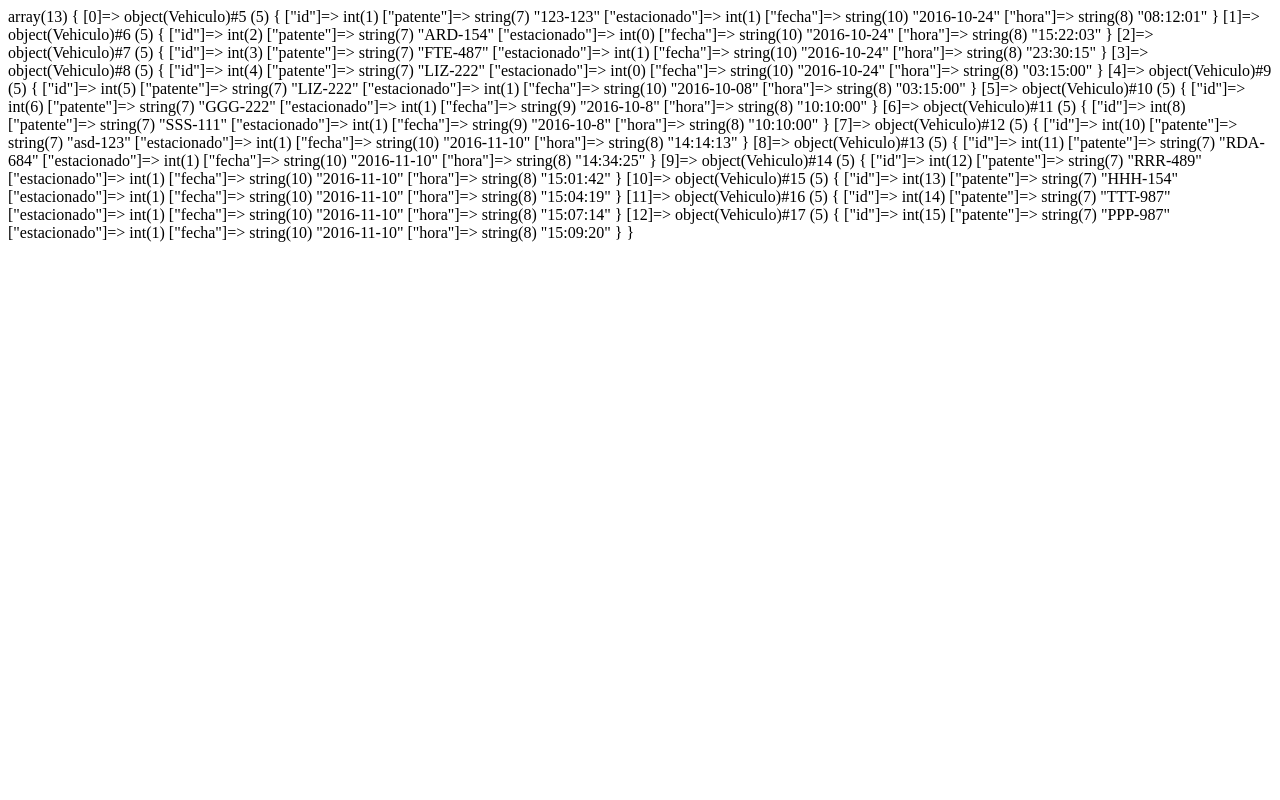
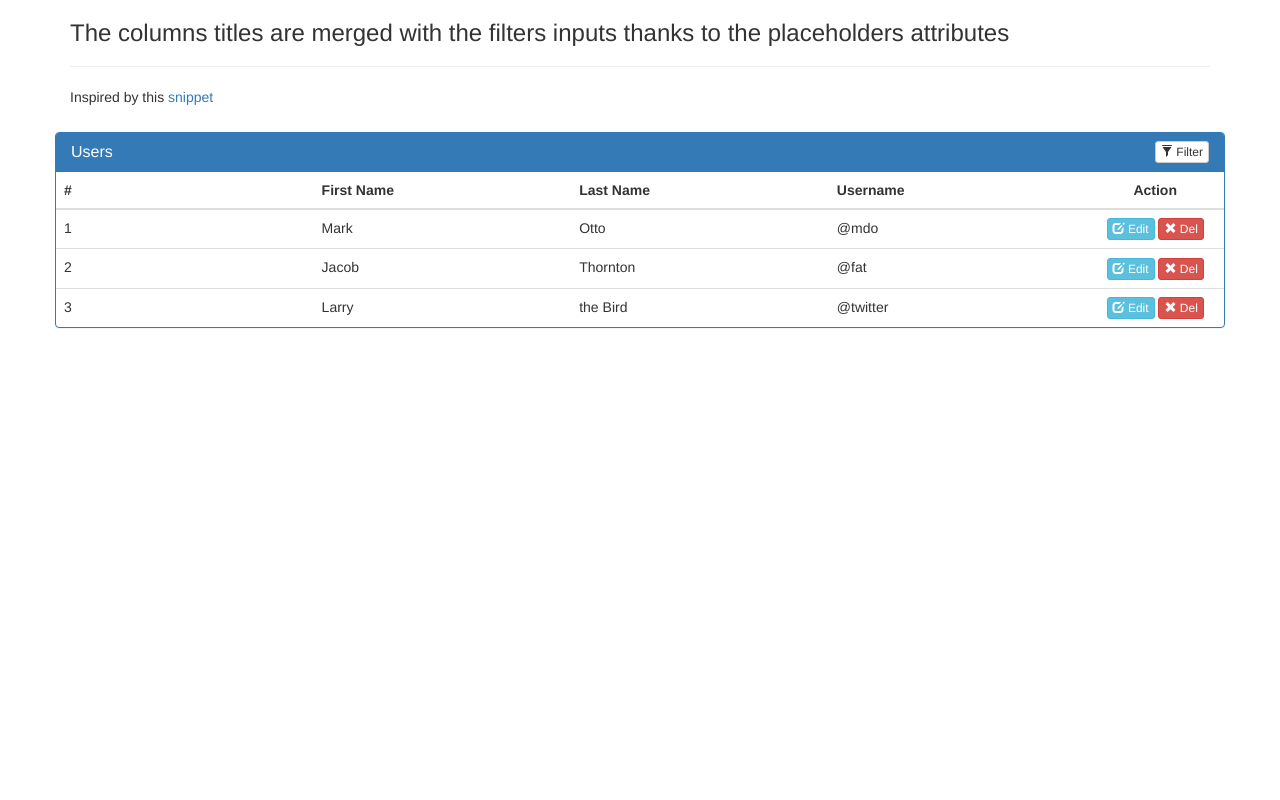
Before and after one commit to rdalvarez/TP-Estacionamiento, a PHP site: page /prueba.php in a window 1280 px wide. Run offline with PHP 8.4, Linux system fonts and the light colour scheme; data comes from the database, SQL or seed files in the repository; some libraries are stand-ins or nearby versions.

Commit message:
prueba template de tabla

```diff
--- a/js/funciones.js
+++ b/js/funciones.js
@@ -79,7 +79,8 @@ function FrmEstacionamiento(){
     })
     .then(
         function bien(retorno){
-            $("#ingreso").html(retorno);
+            console.log(retorno);
+            $("#cuerpo").html(retorno);
         }
         ,function error(jqXHR, textStatus, errorThrown){
 
--- a/nexo.php
+++ b/nexo.php
@@ -1,7 +1,7 @@
 <?php
 switch ($_POST['queHago']) {
 	case 'FrmNuevoVehiculo':
-		include("partes/FrmNuevoVehiculo.php");
+		include_once("partes/FrmNuevoVehiculo.php");
 		break;
 
 	case 'NuevoVehiculo':
@@ -30,8 +30,8 @@ switch ($_POST['queHago']) {
 
 		break;
 
-	case 'VerGrillaVehiculos':
-
+	case 'VerGrilla':
+		include_once 'partes/FrmEstacionamiento.php';
 
 		break;
 	default:
--- /dev/null
+++ b/prueba.css
@@ -0,0 +1,24 @@
+
+.filterable {
+    margin-top: 15px;
+}
+.filterable .panel-heading .pull-right {
+    margin-top: -20px;
+}
+.filterable .filters input[disabled] {
+    background-color: transparent;
+    border: none;
+    cursor: auto;
+    box-shadow: none;
+    padding: 0;
+    height: auto;
+}
+.filterable .filters input[disabled]::-webkit-input-placeholder {
+    color: #333;
+}
+.filterable .filters input[disabled]::-moz-placeholder {
+    color: #333;
+}
+.filterable .filters input[disabled]:-ms-input-placeholder {
+    color: #333;
+}
--- /dev/null
+++ b/prueba.js
@@ -0,0 +1,72 @@
+// Responsive Tables
+var tables = document.getElementsByTagName('table');
+for (i=0;i<tables.length;i++){
+  var headers = tables[i].getElementsByTagName('th'),
+      rows = tables[i].getElementsByTagName('tr'),
+      header = [];
+  if (tables[i].getAttribute('data-table') == undefined) {
+    tables[i].setAttribute('data-table',i)
+  }
+  if (tables[i].getAttribute('data-table-theme') == undefined) {
+    tables[i].setAttribute('data-table-theme','default')
+  }
+  for (h=0;h<headers.length;h++){
+    header.push(headers[h].innerHTML);
+  }
+  for (r=0;r<rows.length;r++){
+    var cells = rows[r].getElementsByTagName('td');
+    for (c=0;c<cells.length;c++){
+      if (cells[c].getAttribute('data-header') == undefined && header[c] !== undefined) {
+        cells[c].setAttribute('data-header',header[c]);
+      }
+    }
+  }
+}
+
+// Table Button Demo Functionality
+scanButtons();
+function scanButtons() {
+  var buttons = document.querySelectorAll('[data-delete]');
+  for (i=0;i<buttons.length;i++){
+    buttons[i].addEventListener('click',remove);
+  }
+}
+function view(id){
+  var link = document.createElement('a'),
+      timestamp = Date.now();
+  link.id = timestamp;
+  link.href = 'http://example.com/' + id; // Link to view newsletter
+  link.setAttribute('target','_blank');
+  link.style.cssText = 'position:absolute;right:-10%;bottom:-10%;';
+  document.body.appendChild(link);
+  document.getElementById(timestamp).dispatchEvent(new MouseEvent('click'));
+  document.getElementById(timestamp).parentElement.removeChild(document.getElementById(timestamp));
+}
+function edit(id){
+  var link = document.createElement('a'),
+      timestamp = Date.now();
+  link.id = timestamp;
+  link.href = 'http://example.com/' + id + '?edit'; // Link to edit newsletter
+  link.setAttribute('target','_blank');
+  link.style.cssText = 'position:absolute;right:-10%;bottom:-10%;';
+  document.body.appendChild(link);
+  document.getElementById(timestamp).dispatchEvent(new MouseEvent('click'));
+  document.getElementById(timestamp).parentElement.removeChild(document.getElementById(timestamp));
+}
+function duplicate(id){
+  var clone = document.getElementById(id).cloneNode(true),
+      timestamp = Date.now();
+  clone.id+='_'+timestamp;
+  document.getElementById(id).parentNode.appendChild(clone);
+  // Also clone the newsletter on the backend somewhere around here
+  clone.querySelectorAll('[data-delete]')[0].addEventListener('click',remove);
+  var orig = clone.style.background;
+  clone.style.background = 'lightyellow';
+  clone.style.transition = 'background 2s ease-in-out';
+  setTimeout(function(){clone.style.background=orig},1000)
+  setTimeout(function(){clone.style.transition=''},4000)
+}
+function remove(){
+  // Remove the newsletter from the backend somewhere around here
+  this.parentNode.parentNode.parentNode.removeChild(this.parentNode.parentNode);
+}
--- a/prueba.php
+++ b/prueba.php
@@ -1,9 +1,61 @@
+<!DOCTYPE html>
+<html>
+<head>
+	<title></title>
+	<script type="text/javascript" src="prueba.js"></script>
+	<link rel="stylesheet" type="text/css" href="prueba.css">
+	  <link rel="stylesheet" href="https://maxcdn.bootstrapcdn.com/bootstrap/3.3.7/css/bootstrap.min.css">
+  <script src="https://ajax.googleapis.com/ajax/libs/jquery/3.1.1/jquery.min.js"></script>
+  <script src="https://maxcdn.bootstrapcdn.com/bootstrap/3.3.7/js/bootstrap.min.js"></script>
 
-<?php
-require_once 'clases/vehiculo.php';
- $arrayDeVehiculos = Vehiculo::TraerTodosLosVehiculos();
-
- var_dump($arrayDeVehiculos);
-
-
- ?>
+</head>
+<body><div class="container">
+    <h3>The columns titles are merged with the filters inputs thanks to the placeholders attributes</h3>
+    <hr>
+    <p>Inspired by this <a href="http://bootsnipp.com/snippets/featured/panel-tables-with-filter">snippet</a></p>
+    <div class="row">
+        <div class="panel panel-primary filterable">
+            <div class="panel-heading">
+                <h3 class="panel-title">Users</h3>
+                <div class="pull-right">
+                    <button class="btn btn-default btn-xs btn-filter"><span class="glyphicon glyphicon-filter"></span> Filter</button>
+                </div>
+            </div>
+            <table class="table">
+                <thead>
+                    <tr class="filters">
+                        <th><input type="text" class="form-control" placeholder="#" disabled></th>
+                        <th><input type="text" class="form-control" placeholder="First Name" disabled></th>
+                        <th><input type="text" class="form-control" placeholder="Last Name" disabled></th>
+                        <th><input type="text" class="form-control" placeholder="Username" disabled></th>
+                        <th class="text-center">Action</th>
+                    </tr>
+                </thead>
+                <tbody>
+                    <tr>
+                        <td>1</td>
+                        <td>Mark</td>
+                        <td>Otto</td>
+                        <td>@mdo</td>
+                        <td class="text-center"><a class='btn btn-info btn-xs' href="#"><span class="glyphicon glyphicon-edit"></span> Edit</a> <a href="#" class="btn btn-danger btn-xs"><span class="glyphicon glyphicon-remove"></span> Del</a></td>
+                    </tr>
+                    <tr>
+                        <td>2</td>
+                        <td>Jacob</td>
+                        <td>Thornton</td>
+                        <td>@fat</td>
+                        <td class="text-center"><a class='btn btn-info btn-xs' href="#"><span class="glyphicon glyphicon-edit"></span> Edit</a> <a href="#" class="btn btn-danger btn-xs"><span class="glyphicon glyphicon-remove"></span> Del</a></td>
+                    </tr>
+                    <tr>
+                        <td>3</td>
+                        <td>Larry</td>
+                        <td>the Bird</td>
+                        <td>@twitter</td>
+                        <td class="text-center"><a class='btn btn-info btn-xs' href="#"><span class="glyphicon glyphicon-edit"></span> Edit</a> <a href="#" class="btn btn-danger btn-xs"><span class="glyphicon glyphicon-remove"></span> Del</a></td>
+                    </tr>
+                </tbody>
+            </table>
+        </div>
+    </div>
+</div>
+</html>
```
Also changed, not shown: css/myStyle.css (+106 -0 lines), partes/FrmEstacionamiento.php (+14 -33 lines).
